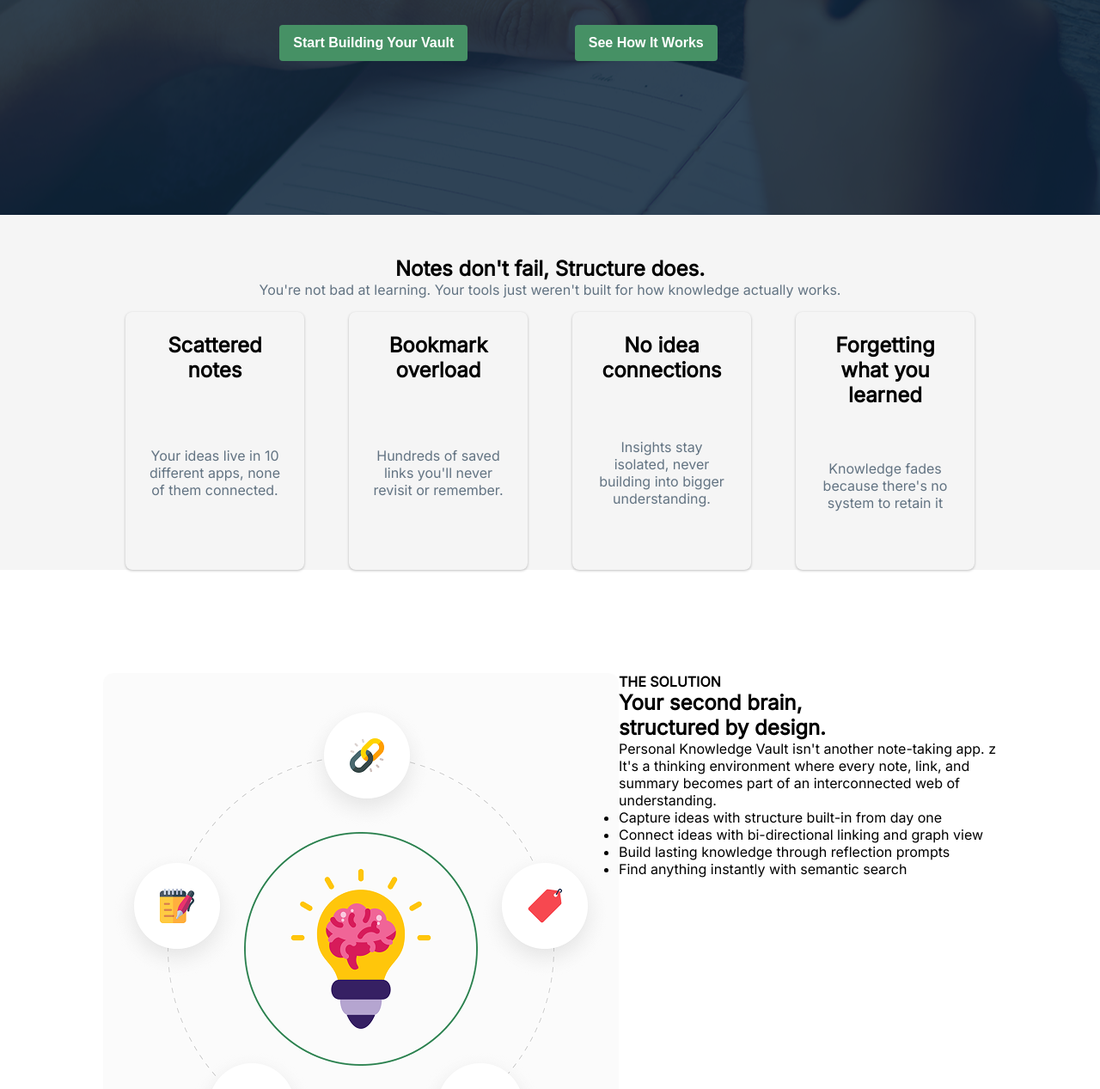
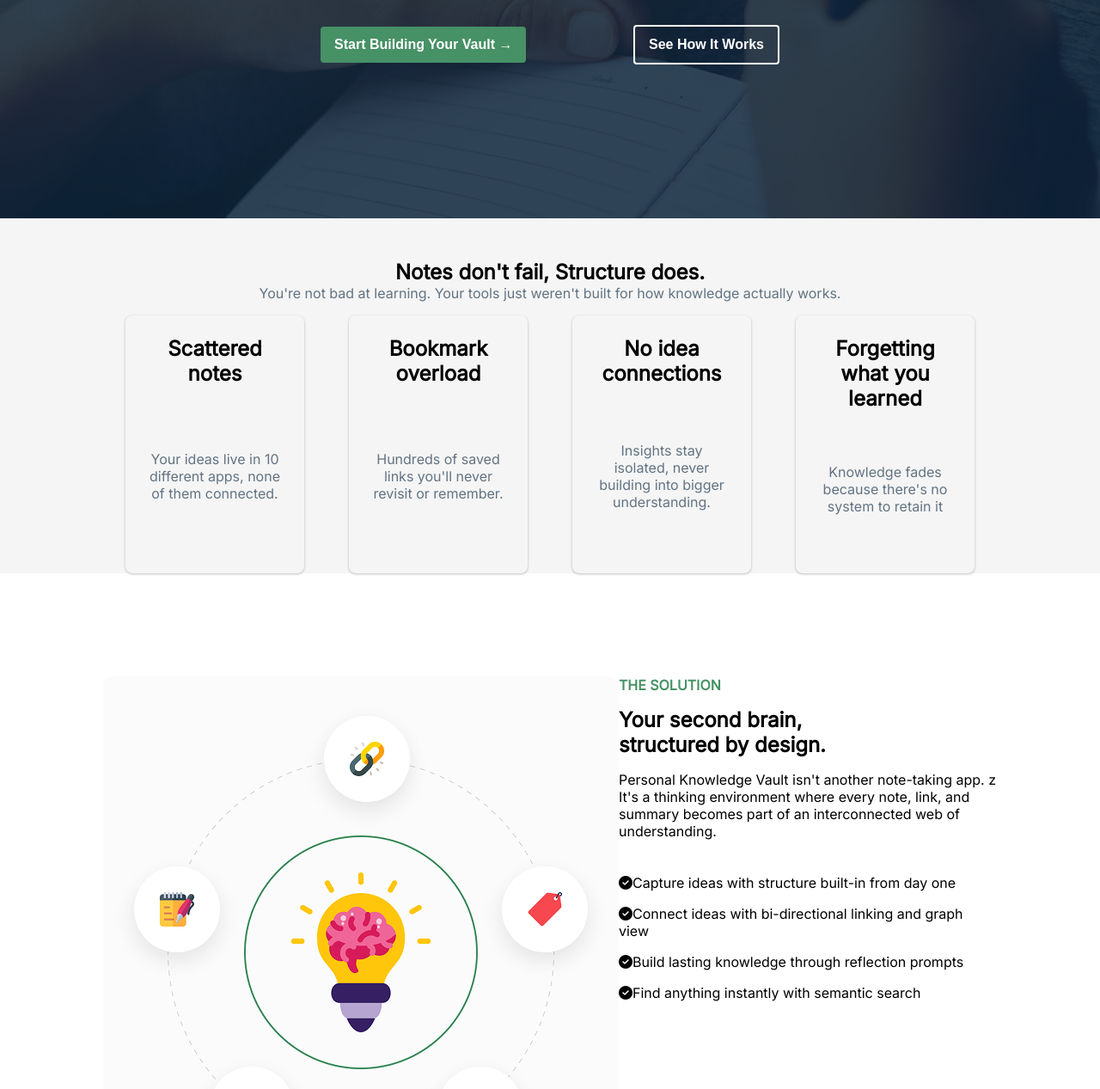
Before and after one commit to anika-anomi/Assignment1, a plain HTML site: page index.html in a window 1280 px wide. Shown: the part 509-1776 px from the top of the page at 86% size. Drawn offline with Linux system fonts and the light colour scheme.

Commit message:
added some detailing to every sections

```diff
--- a/index.html
+++ b/index.html
@@ -14,6 +14,8 @@
      wght@0,14..32,100..900;1,14..32,100..900&family=Open+Sans:ital,wght@0,300..800;1,300..800&display=swap"
      rel="stylesheet">
      <link rel="stylesheet" href="style.css">
+     <link rel="stylesheet" href="https://cdnjs.cloudflare.com/ajax/libs/font-awesome/6.5.1/css/all.min.css">
+
 </head>
 <body class="font-inter">
     <header>
@@ -40,8 +42,8 @@
                        help you think clearly, connect ideas, and turn learning into long-term knowledge</p>
                 </div>
                 <div class="button">
-                    <button class="btn">Start Building Your Vault</button>
-                    <button class="btn">See How It Works</button>
+                    <button class="btn">Start Building Your Vault →</button>
+                    <button class="btn1">See How It Works</button>
                 </div>
             </div>
         </section>
@@ -76,17 +78,16 @@
         <div class="features-container">
             <img src="images/soln.png" alt=" " />
             <div class="features-text">
-                <h4>THE SOLUTION</h4>
-                <h2>Your second brain, </h2>
-                <h2>structured by design.</h2>
+                <h4 style="color: #469165;">THE SOLUTION</h4>
+                <h2>Your second brain,<br>structured by design. </h2>
                 <p>Personal Knowledge Vault isn't another note-taking app. z
                     It's a thinking environment where every note, link, and summary
                     becomes part of an interconnected web of understanding.</p>
                 <ul class="features-list">
-                    <li>Capture ideas with structure built-in from day one</li>
-                    <li>Connect ideas with bi-directional linking and graph view</li>
-                    <li>Build lasting knowledge through reflection prompts </li>
-                    <li>Find anything instantly with semantic search</li>
+                    <li><i class="fa-solid fa-circle-check"></i>Capture ideas with structure built-in from day one</li>
+                    <li><i class="fa-solid fa-circle-check"></i>Connect ideas with bi-directional linking and graph view</li>
+                    <li><i class="fa-solid fa-circle-check"></i>Build lasting knowledge through reflection prompts </li>
+                    <li><i class="fa-solid fa-circle-check"></i>Find anything instantly with semantic search</li>
                 </ul>
             </div>
         </div>
@@ -96,20 +97,21 @@
             <h2>Ready to think more clearly?</h2>
             <p>Join thousands of learners who are building their personal knowledge vaults.
                 Start free, no credit card required.</p>
-            <button class="btn">Get Early Access</button>
+            <button class="btn">Get Early Access →</button>
             <p>Free during early access • No credit card needed</p>
         </div>
     </section>
     <footer>
         <div class="footer-container">
-               <img src="images/logo.png" alt="Logo" />
-               <div class="social"></div>
-                  <p>Social links</p>
+               <img src="images/flogo.png" alt="Logo" />
+               <div class="social">
+                  <p style="margin-bottom: 16px;">Social links</p>
                   <img src="images/frame.png" alt=" " />
                 </div>
         </div>
+        <div class="footer-foot">
             <p style="padding-bottom: 30px;">© 2024 Personal Knowledge Vault. All rights reserved.</p>
-
+        </div>
     </footer>
 
 
--- a/style.css
+++ b/style.css
@@ -46,13 +46,32 @@ nav .menu a{
     cursor: pointer;
     margin-right: 120px;
 }
+.btn:hover{
+	background: whitesmoke;
+	color: #001931;;
+}
+.btn1{
+    background-color: transparent;
+    color: white;
+    border: 2px solid white;
+    border-radius: 4px;
+    padding: 12px 16px;
+    font-size: 16px;
+    font-weight: 600;
+    cursor: pointer;
+}
+.btn1:hover{
+    background: whitesmoke;
+    color: #001931;;
+}
 
 #banner{
     /*margin: 70px 120px 134px 120px;*/
-    align-items: middle;
+    align-items: center;
     justify-content: center;
+    text-align: center;
     /*padding: 70px 120px 134px 120px;*/
-    background-image: url("../images/hero-image.png");
+    background-image: url("../images/hero-bg.png");
     background-repeat: no-repeat;
     background-position: center;
     padding: 115.5px 120px 179.5px 120px;
@@ -81,7 +100,6 @@ nav .menu a{
     margin: 2rem auto;*/
 }
 #banner .banner-image button{
-    max-width: 1360px;
     padding: 32px, 447.5px;
 }
 
@@ -168,6 +186,19 @@ nav .menu a{
     height: 600px;
     border-radius: 12px;
 }
+#features .features-container .features-text h2{
+    margin-top: 16px;
+    margin-bottom: 16px;;
+}
+#features .features-container .features-text p{
+    margin-bottom: 40px;
+}
+#features .features-container .features-text .features-list{
+    display: flex;
+    flex-direction: column;
+    gap: 16px;
+    list-style-type: none;
+}
 #join{
     padding: 0 120px 120pxx 120px;
     text-align: center;
@@ -180,7 +211,6 @@ nav .menu a{
     padding: 80px 40px 80px 40px;
     justify-content: center;
     align-items: center;
-
 }
 footer{
     background-color: #001931;
@@ -195,8 +225,6 @@ footer{
     padding: 120px 120px 164px 120px;
     justify-content: space-between;
     align-items: center;
-
-
 }
 .footer-container .footer-body{
     display: flex;
```
Also changed, not shown: images/check.png (renamed from images/CheckCircle.png), images/flogo.png (added), images/hero-bg.png (added).
